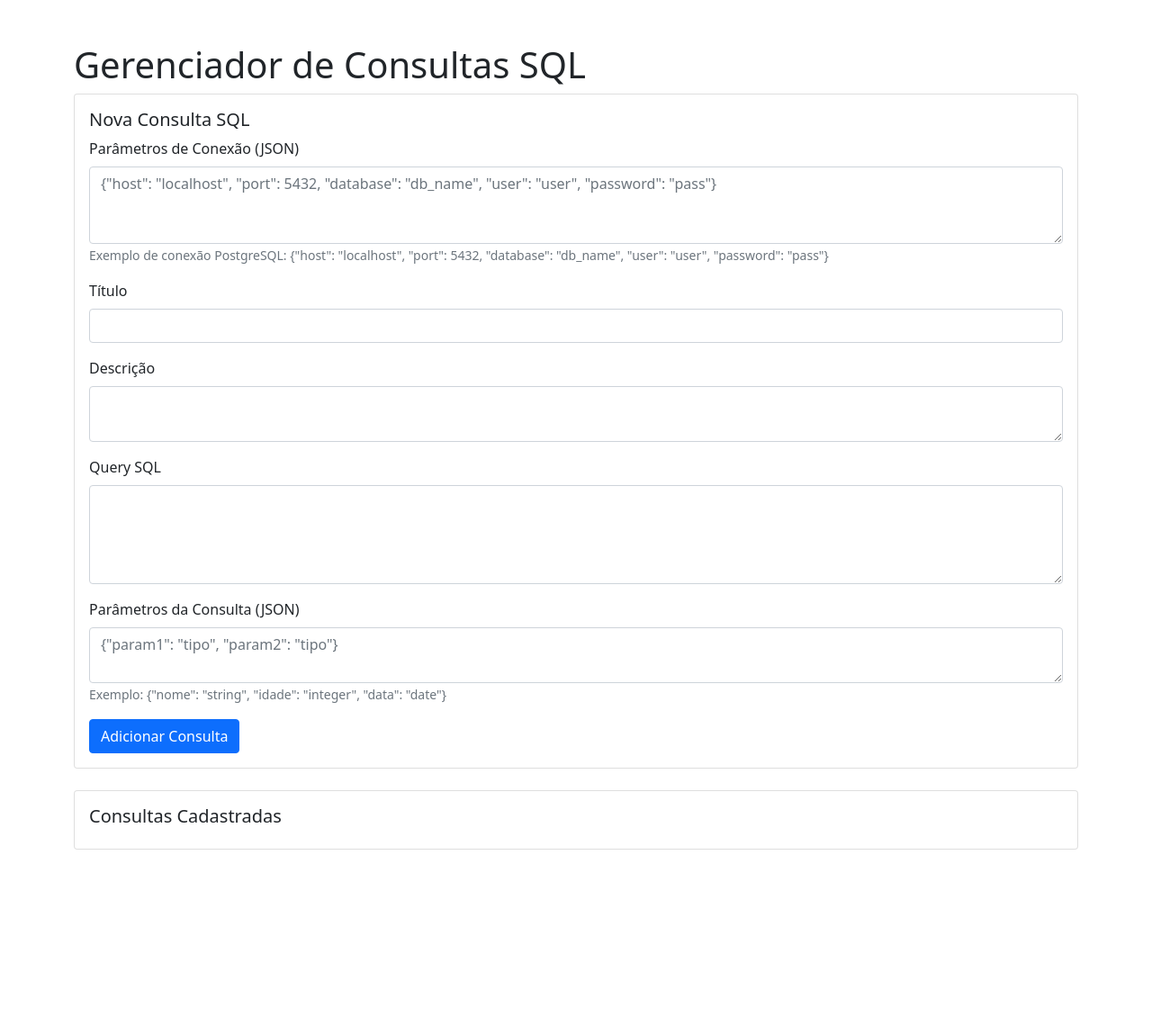
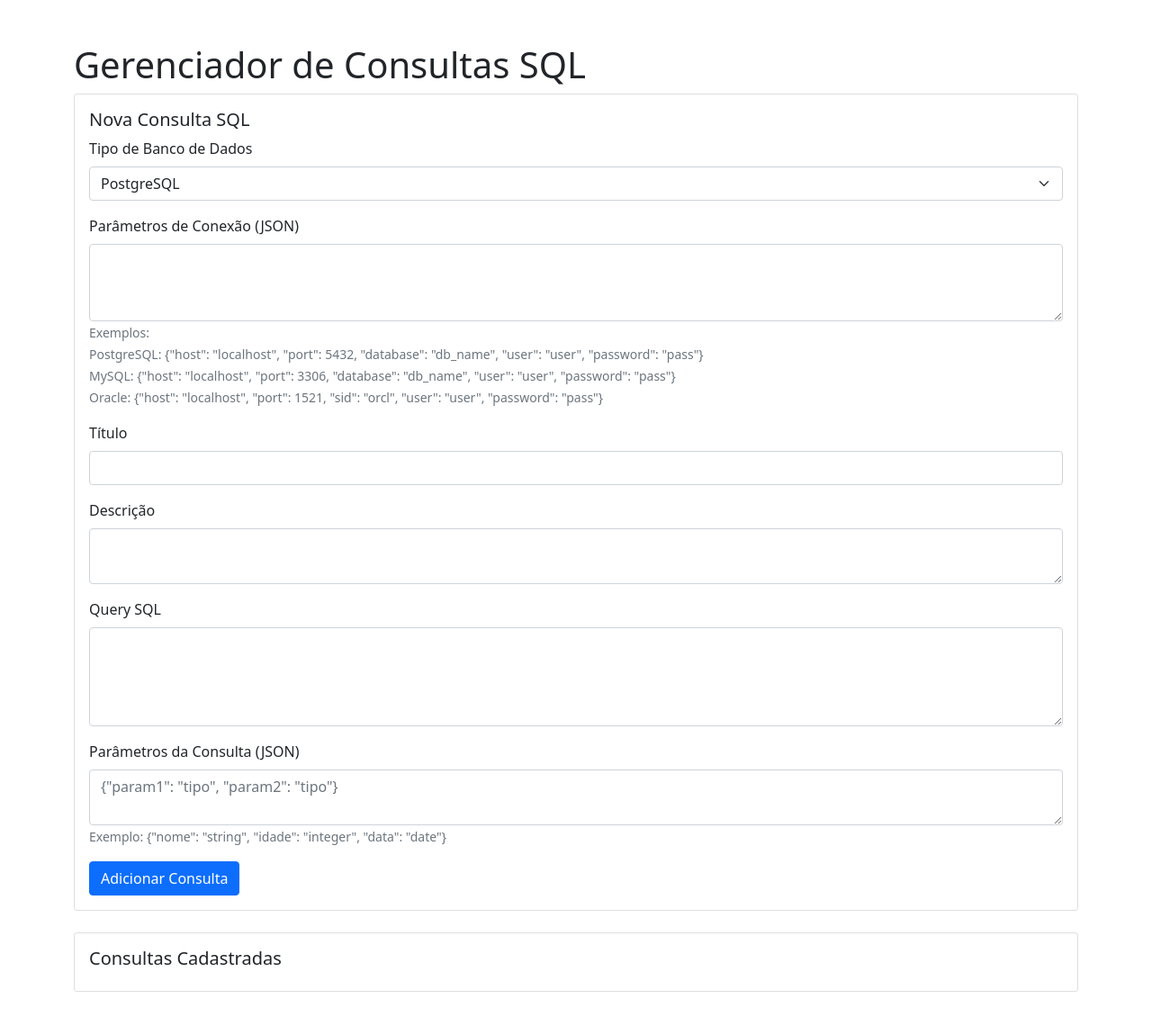
Before and after one commit to marcosthe-dev/GestaoTarefas, a Flask app: page / in a window 1280 px wide. Shown: the whole page at 90% size. Before the commit the page ends 944 px from the top, so only its background shows below. Run offline with Flask 3, Linux system fonts and the light colour scheme.

Commit message:
feat(database): add support for multiple database types including Oracle
This commit introduces support for MySQL and Oracle databases in addition to PostgreSQL. The changes include adding a `tipo_banco` field to the `ConsultaSQL` model, updating the connection string generation logic in `app.py`, and modifying the UI to allow users to select the database type. Additionally, the `oracledb` dependency was added to `requirements.txt`, replacing `cx_Oracle`. These changes enable the application to interact with a wider range of database systems, enhancing its flexibility and usability.

```diff
--- a/app.py
+++ b/app.py
@@ -81,6 +81,10 @@ def adicionar():
     query_sql = request.form.get("query_sql")
     parametros = request.form.get("parametros")
     conexao = request.form.get("conexao")
+    tipo_banco = request.form.get("tipo_banco")
+
+    if not titulo or not query_sql or not conexao:
+        return "Erro: Título, Query SQL e Conexão são obrigatórios", 400
 
     try:
         # Validar JSON dos parâmetros de conexão
@@ -94,7 +98,10 @@ def adicionar():
             descricao=descricao,
             query_sql=query_sql,
             parametros=parametros,
-            conexao=conexao
+            conexao=conexao,
+            tipo_banco=tipo_banco,
+            ativa=True,
+            data_criacao=datetime.now()
         )
         db.add(consulta)
         db.commit()
@@ -116,10 +123,19 @@ def executar_consulta(consulta_id: int, parametros: dict, db: Session = Depends(
         # Obter parâmetros de conexão
         conexao = json.loads(consulta.conexao)
 
+        # Criar string de conexão baseada no tipo de banco
+        if consulta.tipo_banco == 'postgresql':
+            url = f"postgresql://{conexao['user']}:{conexao['password']}@{conexao['host']}:{conexao['port']}/{conexao['database']}"
+        elif consulta.tipo_banco == 'mysql':
+            url = f"mysql+pymysql://{conexao['user']}:{conexao['password']}@{conexao['host']}:{conexao['port']}/{conexao['database']}"
+        elif consulta.tipo_banco == 'oracle':
+            # Modificado para usar oracledb ao invés de cx_Oracle
+            url = f"oracle+oracledb://{conexao['user']}:{conexao['password']}@{conexao['host']}:{conexao['port']}/{conexao['sid']}"
+        else:
+            raise HTTPException(status_code=400, detail="Tipo de banco de dados não suportado")
+
         # Criar conexão com o banco de dados alvo
-        engine_alvo = create_engine(
-            f"postgresql://{conexao['user']}:{conexao['password']}@{conexao['host']}:{conexao['port']}/{conexao['database']}"
-        )
+        engine_alvo = create_engine(url)
 
         # Criar sessão para o banco alvo
         SessionAlvo = sessionmaker(bind=engine_alvo)
--- a/models.py
+++ b/models.py
@@ -16,8 +16,9 @@ class ConsultaSQL(Base):
     titulo = Column(String, nullable=False)
     descricao = Column(String)
     query_sql = Column(Text, nullable=False)
-    parametros = Column(String)  # Parâmetros da consulta em formato JSON
-    conexao = Column(String, nullable=False)  # Parâmetros de conexão em formato JSON
+    parametros = Column(String)
+    conexao = Column(String, nullable=False)
+    tipo_banco = Column(String, nullable=False)  # mysql, postgresql, oracle
     ativa = Column(Boolean, default=True)
     data_criacao = Column(DateTime, default=datetime.now(timezone('America/Sao_Paulo')))
 
--- /dev/null
+++ b/requirements.txt
@@ -0,0 +1,4 @@
+# ... existing code ...
+oracledb>=1.0.0
+# Remover ou comentar a linha com cx_Oracle
+# cx_Oracle==8.3.0
--- a/templates/index.html
+++ b/templates/index.html
@@ -16,9 +16,22 @@
                 <h5 class="card-title">Nova Consulta SQL</h5>
                 <form action="/adicionar" method="POST">
                     <div class="mb-3">
+                        <label for="tipo_banco" class="form-label">Tipo de Banco de Dados</label>
+                        <select class="form-select" id="tipo_banco" name="tipo_banco" required>
+                            <option value="postgresql">PostgreSQL</option>
+                            <option value="mysql">MySQL</option>
+                            <option value="oracle">Oracle</option>
+                        </select>
+                    </div>
+                    <div class="mb-3">
                         <label for="conexao" class="form-label">Parâmetros de Conexão (JSON)</label>
-                        <textarea class="form-control" id="conexao" name="conexao" rows="3" required placeholder='{"host": "localhost", "port": 5432, "database": "db_name", "user": "user", "password": "pass"}'></textarea>
-                        <small class="text-muted">Exemplo de conexão PostgreSQL: {"host": "localhost", "port": 5432, "database": "db_name", "user": "user", "password": "pass"}</small>
+                        <textarea class="form-control" id="conexao" name="conexao" rows="3" required></textarea>
+                        <small class="text-muted">
+                            Exemplos:<br>
+                            PostgreSQL: {"host": "localhost", "port": 5432, "database": "db_name", "user": "user", "password": "pass"}<br>
+                            MySQL: {"host": "localhost", "port": 3306, "database": "db_name", "user": "user", "password": "pass"}<br>
+                            Oracle: {"host": "localhost", "port": 1521, "sid": "orcl", "user": "user", "password": "pass"}
+                        </small>
                     </div>
                     <div class="mb-3">
                         <label for="titulo" class="form-label">Título</label>
```
Also changed, not shown: templates/executar_consulta.html (+14 -1 lines).
